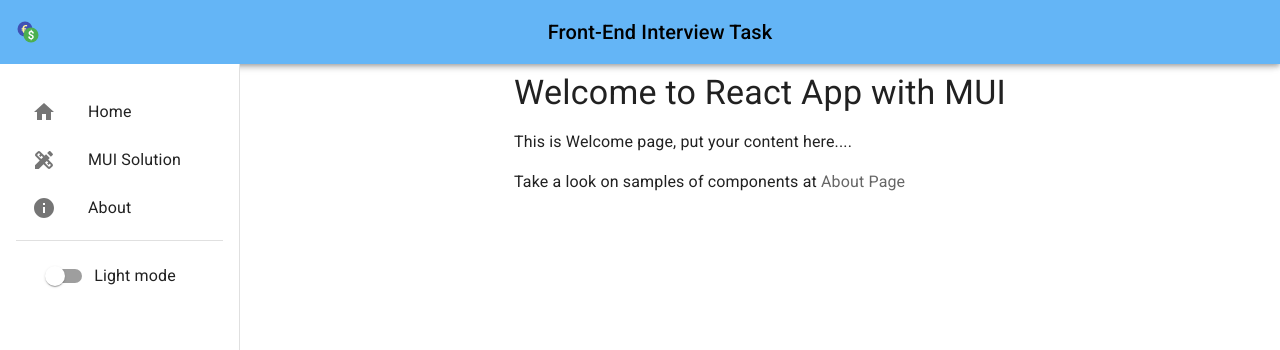
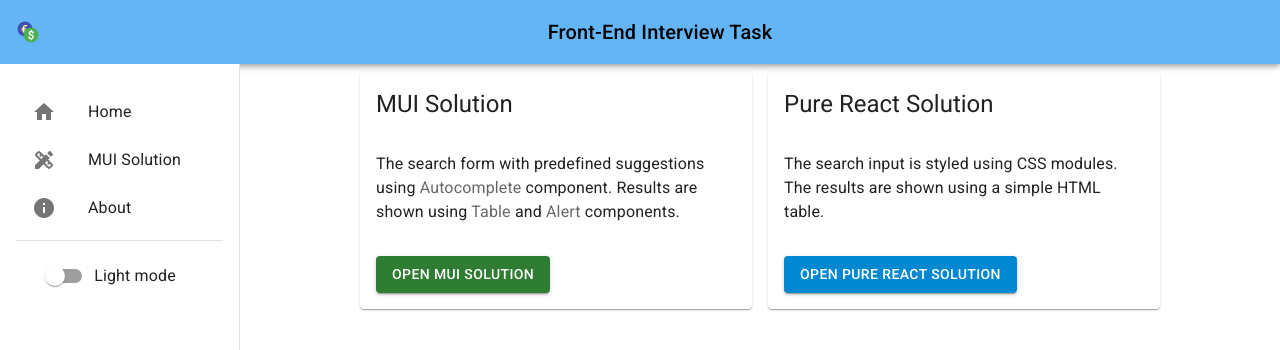
Before and after one commit to karpolan/test-react-search-box, a React (Create React App) app: page / in a window 1280 px wide. Shown: the top 350 px of the page. Built offline with nearby package versions, Linux system fonts and the light colour scheme.

Commit message:
feat: HomeViews with links to different solutions

```diff
--- a/package.json
+++ b/package.json
@@ -1,6 +1,6 @@
 {
   "name": "test-react-search-box",
-  "version": "0.2.4",
+  "version": "0.3.5",
   "description": "Front-End Interview Task",
   "author": {
     "name": "Anton Karpenko",
--- a/src/views/About/AboutView.tsx
+++ b/src/views/About/AboutView.tsx
@@ -7,7 +7,7 @@ import { AppButton, AppView } from '../../components';
  * @page About
  */
 const AboutView = () => {
-  const version = process.env.REACT_APP_VERSION || '0.0.1';
+  const version = '0.3.5'; // process.env.REACT_APP_VERSION || '0.0.1';
   return (
     <AppView>
       <Grid item xs={12} md={3}>
--- a/src/views/Home/HomeView.tsx
+++ b/src/views/Home/HomeView.tsx
@@ -1,5 +1,5 @@
-import { Typography } from '@mui/material';
-import { AppLink, AppView } from '../../components';
+import { Card, CardActions, CardContent, CardHeader, Grid, Typography } from '@mui/material';
+import { AppButton, AppLink, AppView } from '../../components';
 
 /**
  * Renders "Welcome" view
@@ -9,12 +9,40 @@ import { AppLink, AppView } from '../../components';
 const HomeView = () => {
   return (
     <AppView>
-      <Typography variant="h4">Welcome to React App with MUI</Typography>
+      {/* <Typography variant="h4">This App contains several solutions</Typography> */}
 
-      <div>This is Welcome page, put your content here....</div>
-      <div>
-        Take a look on samples of components at <AppLink to="/about">About Page</AppLink>
-      </div>
+      <Grid container spacing={2}>
+        <Grid item xs={12} md={6}>
+          <Card>
+            <CardHeader title="MUI Solution" />
+            <CardContent>
+              The search form with predefined suggestions using{' '}
+              <AppLink href="https://mui.com/material-ui/react-autocomplete/">Autocomplete</AppLink> component. Results
+              are shown using <AppLink href="https://mui.com/material-ui/react-table/">Table</AppLink> and{' '}
+              <AppLink href="https://mui.com/material-ui/react-alert/">Alert</AppLink> components.
+            </CardContent>
+            <CardActions>
+              <AppButton color="success" to="/mui">
+                Open MUI Solution
+              </AppButton>
+            </CardActions>
+          </Card>
+        </Grid>
+
+        <Grid item xs={12} md={6}>
+          <Card>
+            <CardHeader title="Pure React Solution" />
+            <CardContent>
+              The search input is styled using CSS modules. The results are shown using a simple HTML table.
+            </CardContent>
+            <CardActions>
+              <AppButton color="info" to="/react">
+                Open Pure React Solution
+              </AppButton>
+            </CardActions>
+          </Card>
+        </Grid>
+      </Grid>
     </AppView>
   );
 };
```
Also changed, not shown: 1 other file (tests, documents, lock files or other folders).
